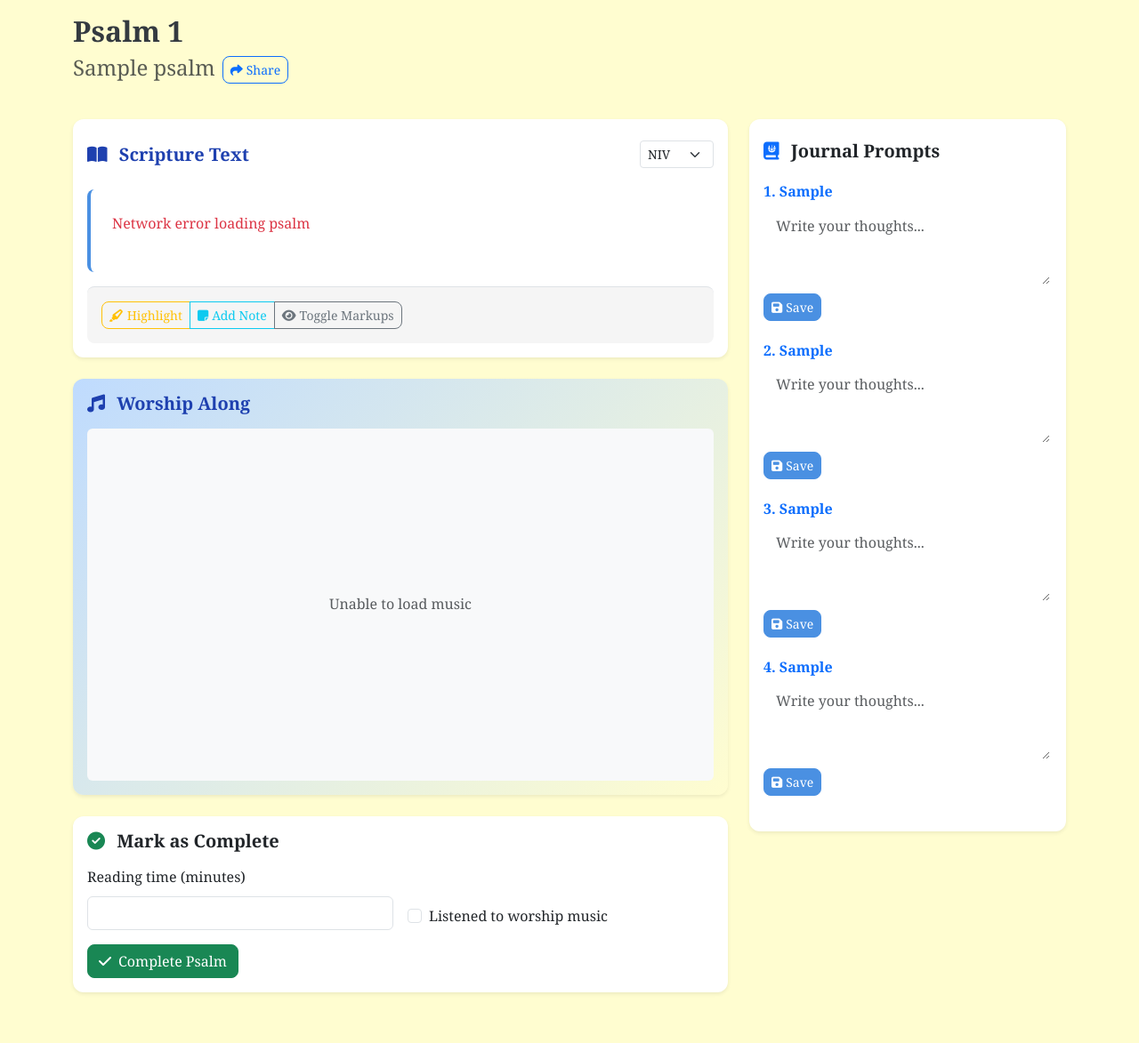
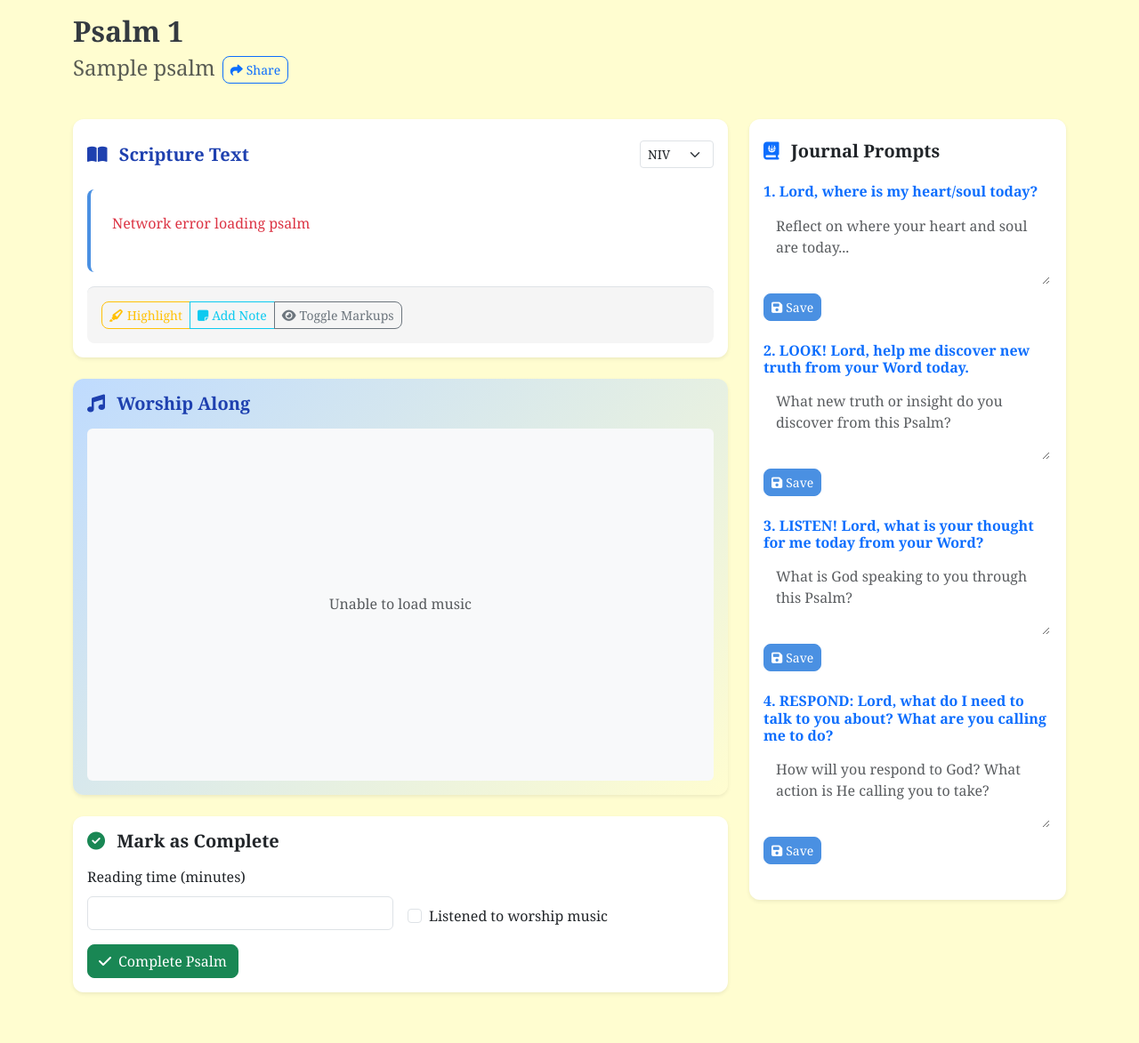
Before and after one commit to scottvanderploeg/pray150-app, a Flask app: template templates/psalm.html in a window 1280 px wide. Shown: the part 114-1287 px from the top of the page at 89% size. Run offline with Flask 3, Linux system fonts and the light colour scheme; the template is opened without the code that fills it: most values are stand-ins (such as "Sample title", 1, 10 or a date in 2020); some web fonts are replaced.

Commit message:
Update reflection prompts to be more engaging and spiritually relevant
Replaced dynamic prompts with static prompts in psalm.html template.

Replit-Commit-Author: Agent
Replit-Commit-Session-Id: ad28607e-869c-45db-a39f-bf70919403ed
Replit-Commit-Checkpoint-Type: full_checkpoint
Replit-Commit-Screenshot-Url: https://storage.googleapis.com/screenshot-production-us-central1/abdaef79-dbec-4627-a23e-ed122cd1ec6d/ad28607e-869c-45db-a39f-bf70919403ed/XT5ctuI

```diff
--- a/templates/psalm.html
+++ b/templates/psalm.html
@@ -159,12 +159,12 @@
                 <div class="card-body">
                     <!-- Prompt 1 -->
                     <div class="journal-prompt mb-4">
-                        <h6 class="fw-bold text-primary">1. {{ psalm.prompt_1 }}</h6>
+                        <h6 class="fw-bold text-primary">1. Lord, where is my heart/soul today?</h6>
                         <form method="POST" action="{{ url_for('main.save_journal') }}" class="journal-form">
                             <input type="hidden" name="psalm_id" value="{{ psalm.id }}">
                             <input type="hidden" name="prompt_number" value="1">
                             <textarea class="form-control mb-2" name="content" rows="3"
-                                      placeholder="Write your thoughts...">{{ entries_dict.get(1).content if entries_dict.get(1) else '' }}</textarea>
+                                      placeholder="Reflect on where your heart and soul are today...">{{ entries_dict.get(1).content if entries_dict.get(1) else '' }}</textarea>
                             <button type="submit" class="btn btn-sm btn-primary">
                                 <i class="fas fa-save me-1"></i>Save
                             </button>
@@ -173,12 +173,12 @@
 
                     <!-- Prompt 2 -->
                     <div class="journal-prompt mb-4">
-                        <h6 class="fw-bold text-primary">2. {{ psalm.prompt_2 }}</h6>
+                        <h6 class="fw-bold text-primary">2. LOOK! Lord, help me discover new truth from your Word today.</h6>
                         <form method="POST" action="{{ url_for('main.save_journal') }}" class="journal-form">
                             <input type="hidden" name="psalm_id" value="{{ psalm.id }}">
                             <input type="hidden" name="prompt_number" value="2">
                             <textarea class="form-control mb-2" name="content" rows="3"
-                                      placeholder="Write your thoughts...">{{ entries_dict.get(2).content if entries_dict.get(2) else '' }}</textarea>
+                                      placeholder="What new truth or insight do you discover from this Psalm?">{{ entries_dict.get(2).content if entries_dict.get(2) else '' }}</textarea>
                             <button type="submit" class="btn btn-sm btn-primary">
                                 <i class="fas fa-save me-1"></i>Save
                             </button>
@@ -187,12 +187,12 @@
 
                     <!-- Prompt 3 -->
                     <div class="journal-prompt mb-4">
-                        <h6 class="fw-bold text-primary">3. {{ psalm.prompt_3 }}</h6>
+                        <h6 class="fw-bold text-primary">3. LISTEN! Lord, what is your thought for me today from your Word?</h6>
                         <form method="POST" action="{{ url_for('main.save_journal') }}" class="journal-form">
                             <input type="hidden" name="psalm_id" value="{{ psalm.id }}">
                             <input type="hidden" name="prompt_number" value="3">
                             <textarea class="form-control mb-2" name="content" rows="3"
-                                      placeholder="Write your thoughts...">{{ entries_dict.get(3).content if entries_dict.get(3) else '' }}</textarea>
+                                      placeholder="What is God speaking to you through this Psalm?">{{ entries_dict.get(3).content if entries_dict.get(3) else '' }}</textarea>
                             <button type="submit" class="btn btn-sm btn-primary">
                                 <i class="fas fa-save me-1"></i>Save
                             </button>
@@ -201,12 +201,12 @@
 
                     <!-- Prompt 4 -->
                     <div class="journal-prompt mb-4">
-                        <h6 class="fw-bold text-primary">4. {{ psalm.prompt_4 }}</h6>
+                        <h6 class="fw-bold text-primary">4. RESPOND: Lord, what do I need to talk to you about? What are you calling me to do?</h6>
                         <form method="POST" action="{{ url_for('main.save_journal') }}" class="journal-form">
                             <input type="hidden" name="psalm_id" value="{{ psalm.id }}">
                             <input type="hidden" name="prompt_number" value="4">
                             <textarea class="form-control mb-2" name="content" rows="3"
-                                      placeholder="Write your thoughts...">{{ entries_dict.get(4).content if entries_dict.get(4) else '' }}</textarea>
+                                      placeholder="How will you respond to God? What action is He calling you to take?">{{ entries_dict.get(4).content if entries_dict.get(4) else '' }}</textarea>
                             <button type="submit" class="btn btn-sm btn-primary">
                                 <i class="fas fa-save me-1"></i>Save
                             </button>
```
